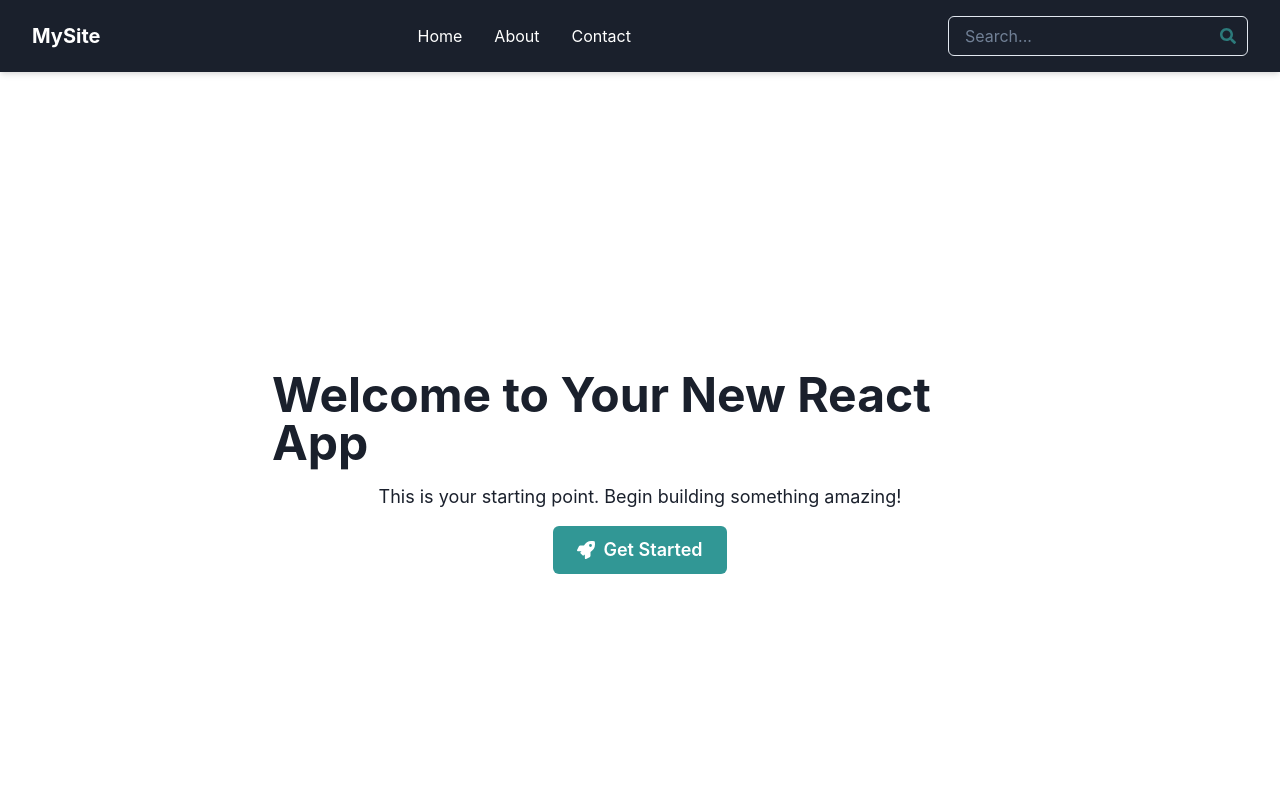
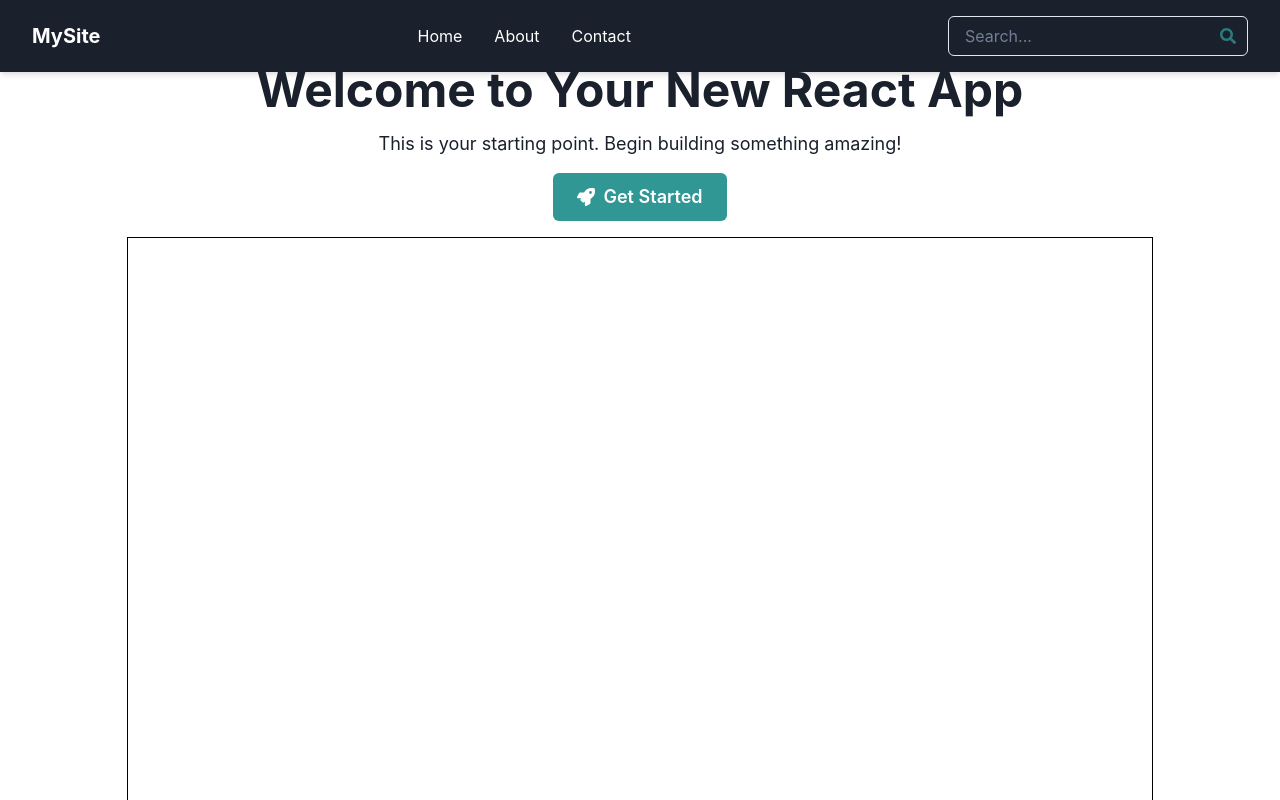
Before and after one commit to GPT-Engineer-App-Dev/react-skeleton, a React (Vite) app: page / in a window 1280 px wide. Shown: the top 800 px of the page. Built offline with nearby package versions, Linux system fonts and the light colour scheme.

Commit message:
Implement a drawing canvas that users can draw on.

```diff
--- /dev/null
+++ b/src/components/DrawingCanvas.jsx
@@ -0,0 +1,53 @@
+import React, { useRef, useState, useEffect } from 'react';
+import { Box } from '@chakra-ui/react';
+
+const DrawingCanvas = () => {
+  const canvasRef = useRef(null);
+  const [isDrawing, setIsDrawing] = useState(false);
+  const [context, setContext] = useState(null);
+
+  useEffect(() => {
+    const canvas = canvasRef.current;
+    canvas.width = window.innerWidth * 0.8;
+    canvas.height = window.innerHeight * 0.8;
+    const ctx = canvas.getContext('2d');
+    ctx.lineWidth = 5;
+    ctx.lineCap = 'round';
+    ctx.strokeStyle = 'black';
+    setContext(ctx);
+  }, []);
+
+  const startDrawing = ({ nativeEvent }) => {
+    const { offsetX, offsetY } = nativeEvent;
+    context.beginPath();
+    context.moveTo(offsetX, offsetY);
+    setIsDrawing(true);
+  };
+
+  const draw = ({ nativeEvent }) => {
+    if (!isDrawing) return;
+    const { offsetX, offsetY } = nativeEvent;
+    context.lineTo(offsetX, offsetY);
+    context.stroke();
+  };
+
+  const stopDrawing = () => {
+    context.closePath();
+    setIsDrawing(false);
+  };
+
+  return (
+    <Box>
+      <canvas
+        ref={canvasRef}
+        onMouseDown={startDrawing}
+        onMouseMove={draw}
+        onMouseUp={stopDrawing}
+        onMouseLeave={stopDrawing}
+        style={{ border: '1px solid black' }}
+      />
+    </Box>
+  );
+};
+
+export default DrawingCanvas;
--- a/src/pages/Index.jsx
+++ b/src/pages/Index.jsx
@@ -1,5 +1,6 @@
 import { Container, Text, VStack, Heading, Button } from "@chakra-ui/react";
 import { FaRocket } from "react-icons/fa";
+import DrawingCanvas from "../components/DrawingCanvas";
 
 const Index = () => {
   return (
@@ -10,6 +11,7 @@ const Index = () => {
         <Button leftIcon={<FaRocket />} colorScheme="teal" size="lg">
           Get Started
         </Button>
+        <DrawingCanvas />
       </VStack>
     </Container>
   );
```
